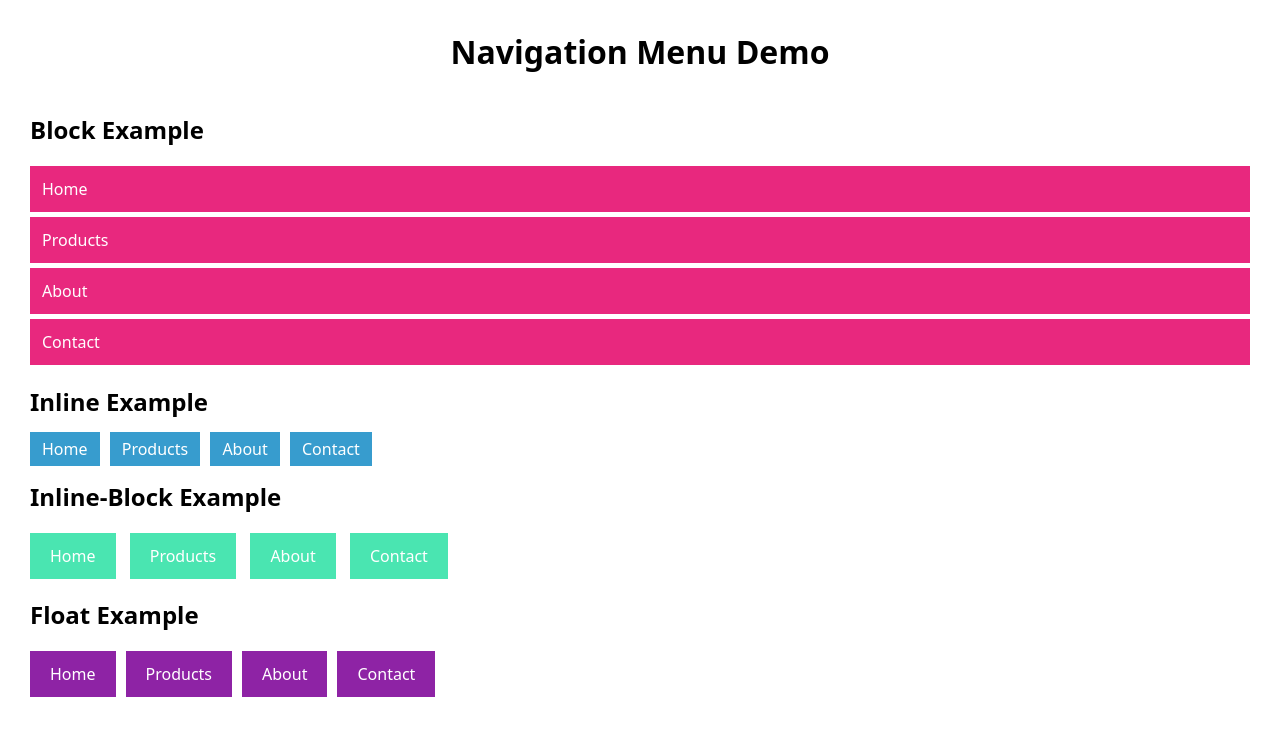
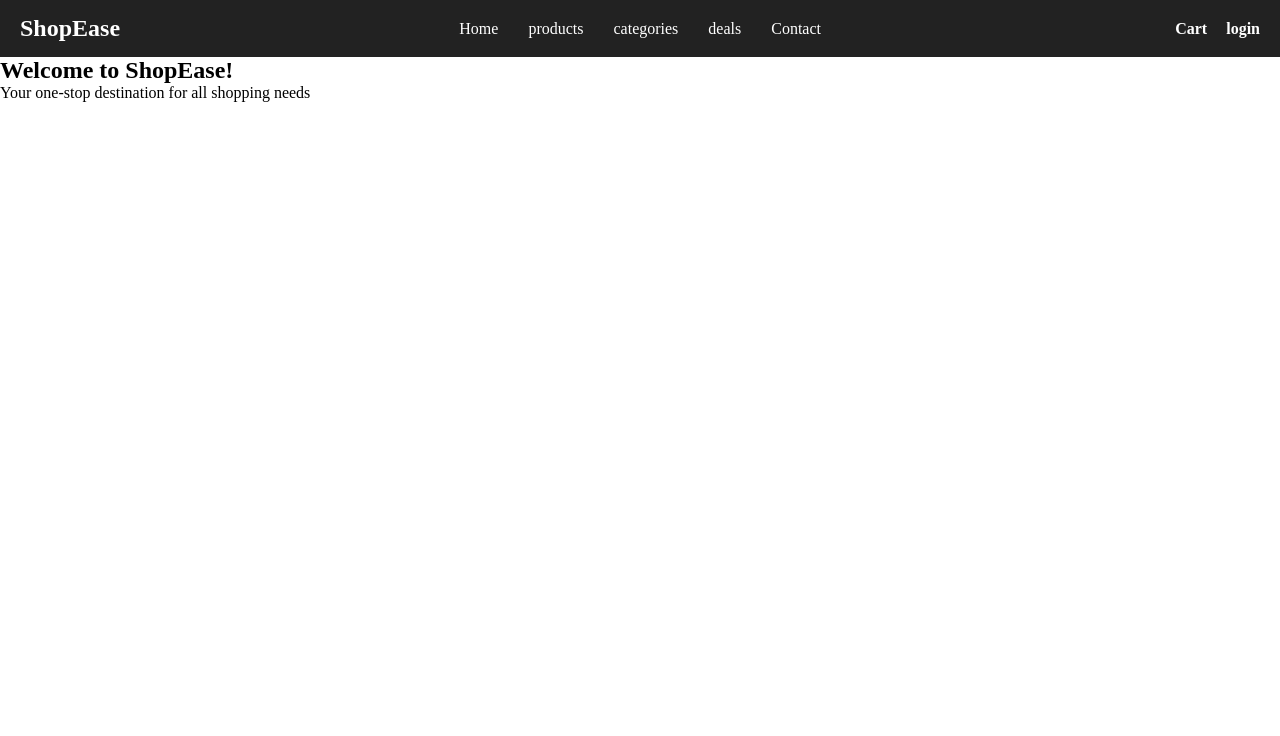
Before and after one commit to paavnirastogi0109/my_firstrepository, a plain HTML site: page index.html in a window 1280 px wide. Drawn offline with Linux system fonts and the light colour scheme.

Commit message:
exp 10 added

```diff
--- a/index.html
+++ b/index.html
@@ -1,44 +1,30 @@
 <!DOCTYPE html>
-<html>
+<html lang="en">
 <head>
-    <title>Navigation Menu Demo</title>
-<link rel="stylesheet" href="style7.css">
+    <meta charset="UTF-8">
+    <meta name="viewport" content="width=device-width, initial-scale=1.0">
+    <title> E-commerce navigation bar</title>
+    <link rel="stylesheet" href="style.css">
 </head>
 <body>
+    <nav class="navbar">
+        <div class="logo">ShopEase</div>
+        <ul class="nav-links">
+            <li><a href="#">Home</a></li>
+            <li><a href="#">products</a></li>
+            <li><a href="#">categories</a></li>
+            <li><a href="#">deals</a></li>
+            <li><a href="#">Contact</a></li>
+        </ul>
+        <div class="actions">
+            <a href="#">Cart</a>
+            <a href="#">login</a>
+        </div>
+        </nav>
 
-<h1>Navigation Menu Demo</h1>
-
-<h2>Block Example</h2>
-<div class="block-menu">
-    <a href="#">Home</a>
-    <a href="#">Products</a>
-    <a href="#">About</a>
-    <a href="#">Contact</a>
-</div>
-
-<h2>Inline Example</h2>
-<div class="inline-menu">
-    <a href="#">Home</a>
-    <a href="#">Products</a>
-    <a href="#">About</a>
-    <a href="#">Contact</a>
-</div>
-
-<h2>Inline-Block Example</h2>
-<div class="inline-block-menu">
-    <a href="#">Home</a>
-    <a href="#">Products</a>
-    <a href="#">About</a>
-    <a href="#">Contact</a>
-</div>
-
-<h2>Float Example</h2>
-<div class="float-menu">
-    <a href="#">Home</a>
-    <a href="#">Products</a>
-    <a href="#">About</a>
-    <a href="#">Contact</a>
-    <div class="clear"></div>
-</div>
+        <section>
+            <h1>Welcome to ShopEase!</h1>
+            <p>Your one-stop destination for all shopping needs</p>
+        </section>
 </body>
 </html>
--- a/style.css
+++ b/style.css
@@ -1,48 +1,64 @@
-body{
-    font-family: Arial, sans-serif;
-    background-color: #acaca0;
-    text-align: center;
-    margin: 20px auto;
+/*reset*/
+*{
+    margin: 0;
+    box-sizing: 0;
+    padding: 0;
 }
-h1 {
-    color: black;
-    margin-bottom: 25px;
+
+.navbar{
+    display: flex;
+    justify-content: space-between;
+    align-items: center;
+    background-color: #222;
+    color: white;
+    padding: 15px 20px;
 }
-.product-box {
-    background-color:whitesmoke;
-    width: 300px;
-    margin: 0 auto;
-    padding: 15px;
-    border:2px solid red;
-    border-radius: 8px;
+
+.logo{
+    font-size: 1.5rem;                  /*rem depends on root and here root is navbar, 1.5x navbar*/
+    font-weight: bold;
 }
-.product-box img {
-    width: 100%;
-    height: auto;
-    border-radius: 5px;
+
+.nav-links{
+    display: flex;                      /*applied flex again bcz its not direct child*/
+    list-style: none;
 }
-.product-box h2 {
-    color: black;
-    font-size: 20 px;
-    margin-top: 10px;
+
+.nav-links li{
+    margin: 0 15px;
 }
-.description {
-    color: black;
-    font-size: 14px;
-    margin: 10px;
+
+.nav-links a{
+    text-decoration: none;
+    color: white;
+    font-size: 1rem;                     /*same as root element*/   /*em=parent, rem=child*/
 }
-.price {
-    color: red;
+
+.actions a{
+    margin-left: 15px;
+    color: white;
+    text-decoration: none;
     font-weight: bold;
-    margin-bottom: 15px;
 }
-button {
-    background-color: blue;
-    color: white;
-    padding: 10px 20px;
-    border: none;
-    border-radius: 5px;
+
+/*responsive design*/
+@media(max-width: 768px){
+    .nav-links{
+        display: none;              /*hide menu on smaller screens*/
+    }
+    .actions{
+        font-size: 0.9rem;
+    }
 }
-button:hover {
-    background-color: darkblue;
+
+@media(min-width: 769px) and (min-width: 1024px){
+    .nav-links a{
+        font-size: 0.9rem;
+    }
 }
+
+@media(min-width:1025px){
+    .nav-links a{
+        font-size: 1rem;
+    }
+}
```
